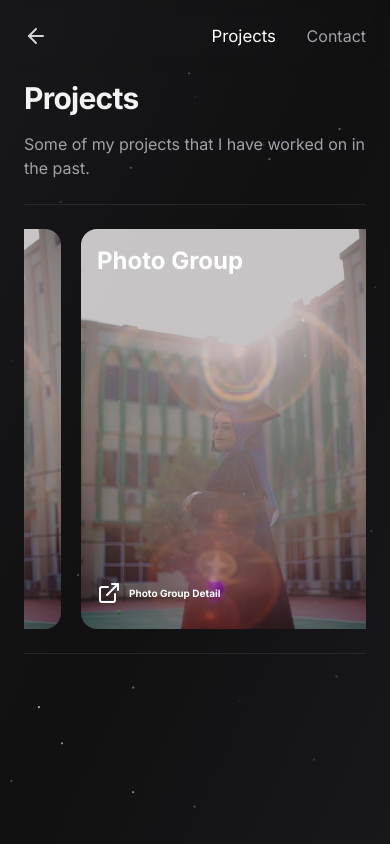
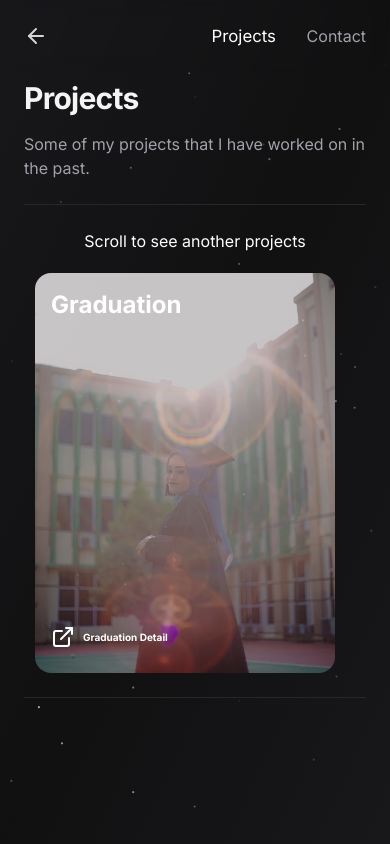
Before and after one commit to muhamyusuf/satu.rasa_, a Next.js app: page /projects in a window 390 px wide. Built offline with nearby package versions, Linux system fonts and the light colour scheme; what tailwindcss-debug-screens would draw is missing.

Commit message:
fix project scrollpage

```diff
--- a/app/components/carousel.tsx
+++ b/app/components/carousel.tsx
@@ -38,9 +38,12 @@ export default function Carousel() {
   return (
     <div className="flex items-center justify-center w-full h-full">
       <div className="w-[320px] md:w-[700px] lg:w-[1400px] max-w-full">
+        <p className="mb-5 text-center text-white md:hidden">
+          Scroll to see another projects
+        </p>
         <ul
           ref={wrapperRef}
-          className="group flex justify-start slider-track md:w-full md:animate-none overflow-scroll md:overflow-hidden gap-5 h-[400px] md:flex-row md:gap-[1.5%]"
+          className="group flex justify-start md:w-full md:animate-none overflow-scroll md:overflow-hidden gap-5 h-[400px] md:flex-row md:gap-[1.5%]"
         >
           {CategoryPhoto.map((item, index) => (
             <li
```
